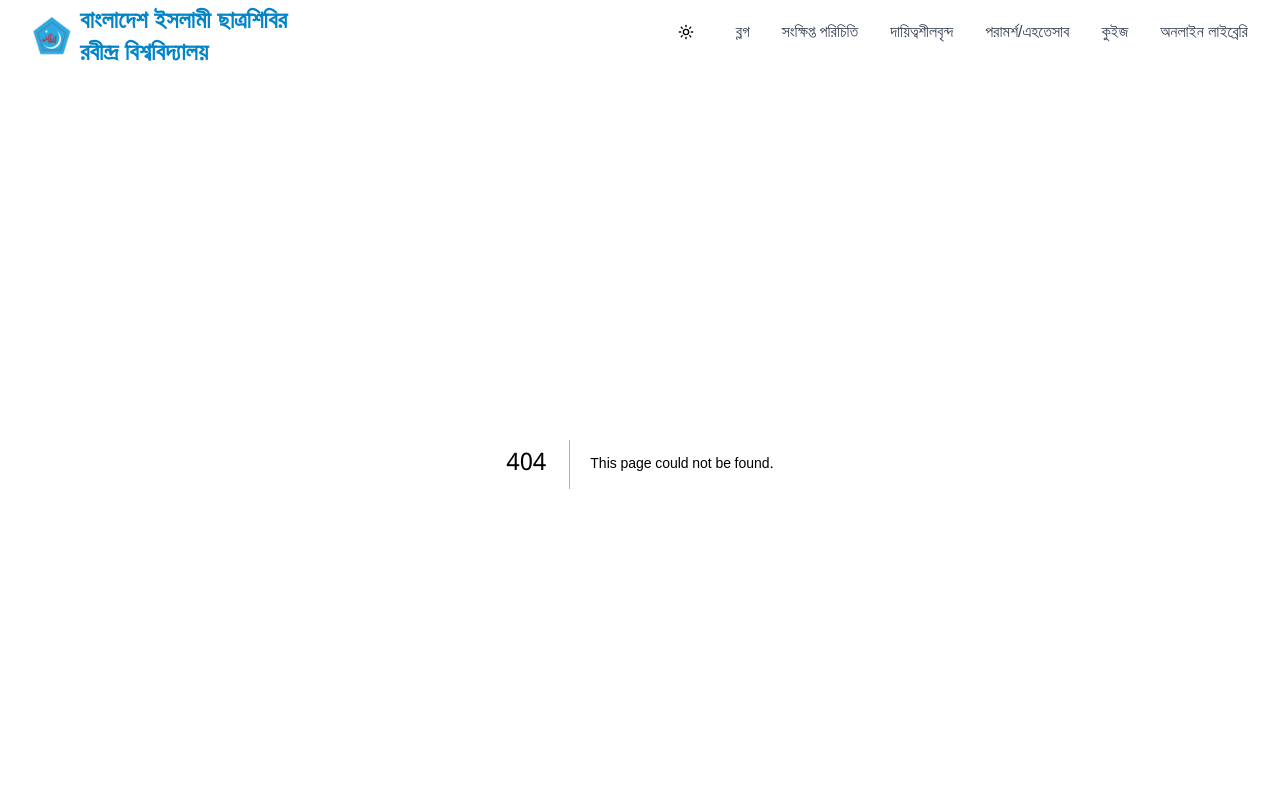
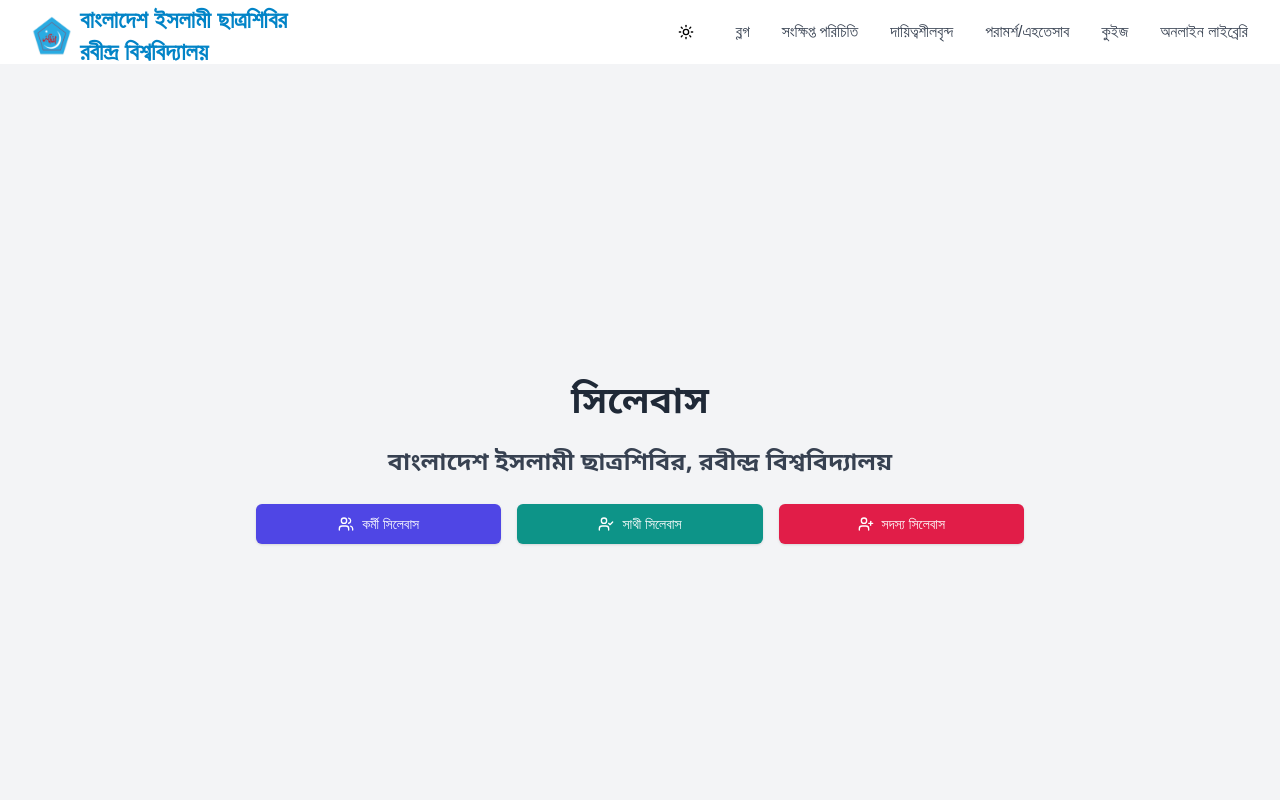
Before and after one commit to progmamun/nextjs_full_project, a Next.js app: page /syllabus in a window 1280 px wide. Before the commit this address had no page. Shown: the top 800 px of the page. Built offline with nearby package versions, Linux system fonts and the light colour scheme; a web font is replaced by a local one.

Commit message:
syllabus

```diff
--- a/src/app/peoples/page.tsx
+++ b/src/app/peoples/page.tsx
@@ -11,9 +11,9 @@
 
     return (
         <div className="dark:bg-gray-900">
-            <div className="container mx-auto p-4 dark:bg-gray-900">
+            <div className="container mx-auto dark:bg-gray-900 py-8">
                 <h1 className="text-3xl font-bold mb-6 text-center">দায়িত্বশীলবৃন্দ</h1>
-                <div className="grid grid-cols-1 sm:grid-cols-2 md:grid-cols-3 lg:grid-cols-4 gap-6">
+                <div className="grid grid-cols-1 sm:grid-cols-2 md:grid-cols-3 lg:grid-cols-4 gap-6 p-8">
                     {peopleData.map((person) => (
                         <Link key={person.id} href={`/peoples/${person.id}`}>
                             <Card className="cursor-pointer hover:shadow-lg transition-shadow">
@@ -21,15 +21,15 @@
                                     <Image
                                         src={person?.image}
                                         alt={person.name}
-                                        width={200}
-                                        height={200}
+                                        width={800}
+                                        height={800}
                                         className="rounded-lg"
                                     />
                                 </CardHeader>
                                 <CardContent>
-                                    <CardTitle>{person.name}</CardTitle>
+                                    <CardTitle className="text-2xl text-center">{person.name}</CardTitle>
                                     <Separator/>
-                                    <CardDescription className="text-sky-500">{person.designation}</CardDescription>
+                                    <CardDescription className="text-sky-500 text-xl text-center">{person.designation}</CardDescription>
                                 </CardContent>
                             </Card>
                         </Link>
--- /dev/null
+++ b/src/app/syllabus/page.tsx
@@ -0,0 +1,52 @@
+"use client";
+
+import { Button } from "@/components/ui/button";
+import Link from "next/link";
+import { Users, UserCheck, UserPlus } from "lucide-react"; // Icons from lucide-react
+
+export default function SyllabusPage() {
+  return (
+    <div className="flex flex-col items-center justify-center min-h-screen gap-6 bg-gray-100 dark:bg-gray-900 px-4 py-8">
+      {/* Heading */}
+      <h1 className="text-3xl md:text-4xl font-bold text-gray-800 dark:text-gray-100 text-center">
+        সিলেবাস
+      </h1>
+      <h4 className="text-lg md:text-2xl font-semibold text-gray-700 dark:text-gray-200 text-center">
+        বাংলাদেশ ইসলামী ছাত্রশিবির, রবীন্দ্র বিশ্ববিদ্যালয়
+      </h4>
+
+      {/* Buttons with Links and Icons */}
+      <div className="flex flex-col sm:flex-row gap-4 w-full max-w-3xl">
+        <Button
+          asChild
+          size="lg"
+          className="bg-indigo-600 hover:bg-indigo-700 text-white w-full flex items-center gap-2 dark:bg-indigo-700 dark:hover:bg-indigo-800"
+        >
+          <Link href="https://www.icsbook.info/kormi-syllabus" target="_blank">
+            <Users className="w-5 h-5" /> কর্মী সিলেবাস
+          </Link>
+        </Button>
+
+        <Button
+          asChild
+          size="lg"
+          className="bg-teal-600 hover:bg-teal-700 text-white w-full flex items-center gap-2 dark:bg-teal-700 dark:hover:bg-teal-800"
+        >
+          <Link href="https://www.icsbook.info/sathi-syllabus" target="_blank">
+            <UserCheck className="w-5 h-5" /> সাথী সিলেবাস
+          </Link>
+        </Button>
+
+        <Button
+          asChild
+          size="lg"
+          className="bg-rose-600 hover:bg-rose-700 text-white w-full flex items-center gap-2 dark:bg-rose-700 dark:hover:bg-rose-800"
+        >
+          <Link href="https://www.icsbook.info/member-syllabus" target="_blank">
+            <UserPlus className="w-5 h-5" /> সদস্য সিলেবাস
+          </Link>
+        </Button>
+      </div>
+    </div>
+  );
+}
--- a/src/components/home/Hero.tsx
+++ b/src/components/home/Hero.tsx
@@ -54,7 +54,7 @@
               src={slide.imagePath}
               alt={`Slide ${index + 1}`}
               fill
-              sizes="100vw"
+              sizes="(min-width: 808px) 50vw, 100vw"
               priority={index === 0}
               className="object-contain w-full h-full"
               style={{ objectFit: 'contain' }}
```
